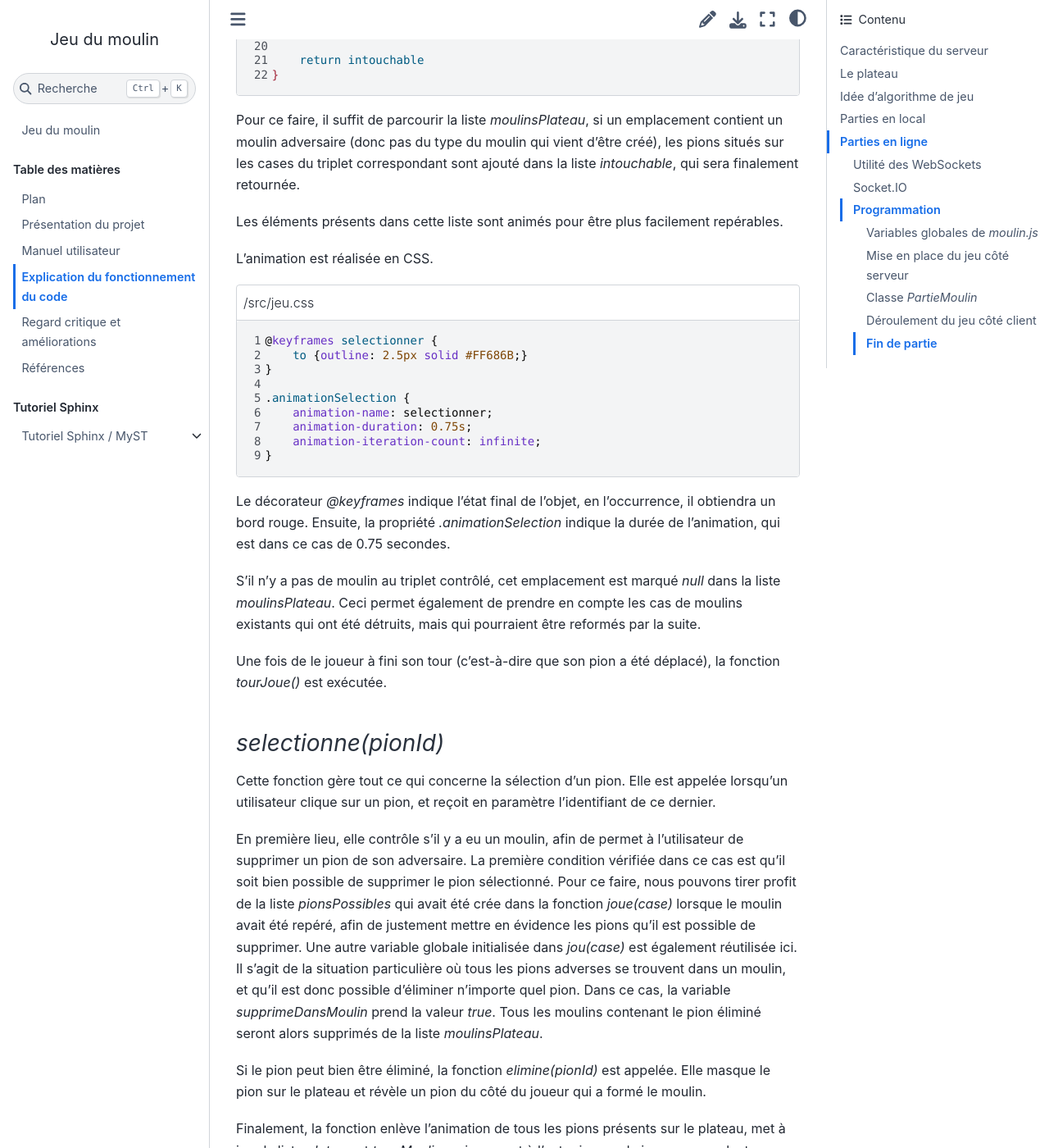
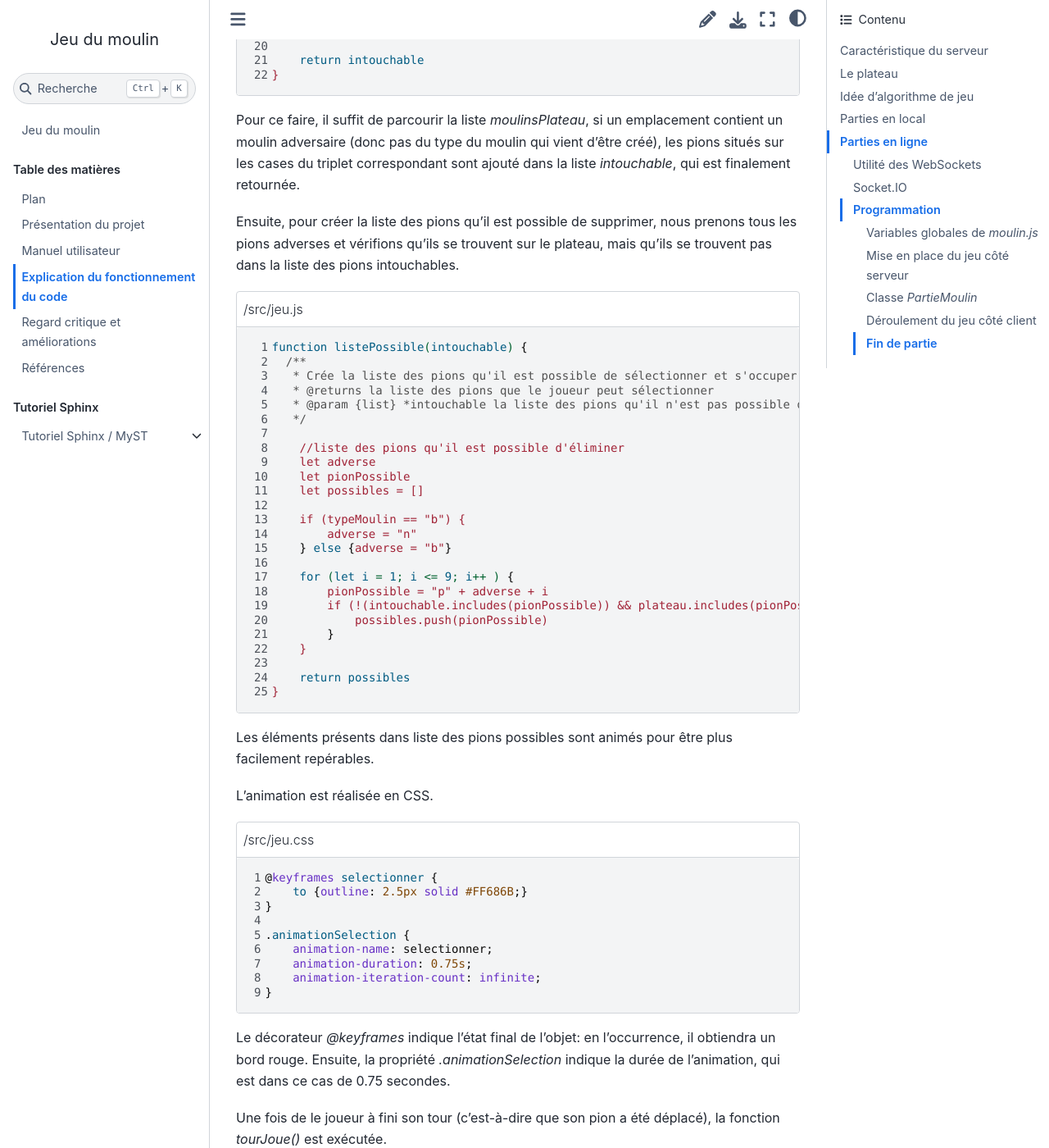
Before and after one commit to valentinethrlr/projet_moulin_documentation, a Sphinx documentation site: the page built from source/explication.md, in a window 1280 px wide and 1400 px high, scrolled down 9046 px. Shown: the whole window at 82% size. Built offline with Sphinx 7.4.7 and the Sphinx Book theme 1.1.4, drawn with Linux system fonts in a browser that asks for light colours; cross-references to code outside the pages are shown as plain code; some of the changed text lies outside the part shown.

Commit message:
relecture

````diff
--- a/source/explication.md
+++ b/source/explication.md
@@ -181,7 +181,7 @@ Dans cette condition, l'emplacement du pion est tout d'abord recherchée par l'e
 
 Le deuxième rôle de <em>joue(numeroCase)</em> est de contrôler si un moulin a été formé immédiatement après le fin du tour du joueur (c'est-à-dire lorsqu'il aura posé son pion). Ce contrôle ne s'effectue qu'à partir du cinquième tour, étant donné qu'il est impossible de former un moulin avant, puisque les joueurs n'auront que deux pions sur le plateau.
 
-Pour ce faire, toutes les configurations possibles de moulin (présentées dans <em>moulins</em>) sont parcourues et il est à chaque fois vérifié si les pions présents sur ces triplets sont identiques. Si c'est effectivement le cas, il est contrôlé que le moulin vient d'être formé; par conséquent qu'il n'existe pas encore dans la liste <em>moulinsPlateau</em> à l'emplacement correspondant. Si les pions des cases des triplets sont différents, les contrôles continuent jusqu'à la fin de la liste des triplets et la configuration est indiqué comme vide dans <em>moulinsPlateau</em>. Ceci permet de prendre en compte le cas où un moulin est ouvert, et donc potentiellement à nouveau formable.
+Pour ce faire, toutes les configurations possibles de moulin (présentées dans <em>moulins</em>) sont parcourues et il est à chaque fois vérifié si les pions présents sur ces triplets sont identiques. Si c'est effectivement le cas, il est contrôlé que le moulin vient d'être formé; par conséquent qu'il n'existe pas encore dans la liste <em>moulinsPlateau</em> à l'emplacement correspondant. Si les pions des cases des triplets sont différents, les contrôles continuent jusqu'à la fin de la liste des triplets et la configuration est marqué <em>null</em> dans la liste <em>moulinsPlateau</em>. Ceci permet également de prendre en compte les cas de moulins existants qui ont été détruits, mais qui pourraient être reformés par la suite.
 
 S'il y a effectivement un moulin, un message est affiché au-dessus du plateau. Le moulin est enregistré dans <em>moulinsPlateau</em>, le type de moulin dans <em>typeMoulin</em> et le nombre de mouvements sans prise est remis à zéro.
 
@@ -196,9 +196,18 @@ Afin de créer cette liste, il est tout d'abord plus simple de créer la liste d
 :lines: 407-428
 ```
 
-Pour ce faire, il suffit de parcourir la liste <em>moulinsPlateau</em>, si un emplacement contient un moulin adversaire (donc pas du type du moulin qui vient d'être créé), les pions situés sur les cases du triplet correspondant sont ajouté dans la liste <em>intouchable</em>, qui sera finalement retournée.
+Pour ce faire, il suffit de parcourir la liste <em>moulinsPlateau</em>, si un emplacement contient un moulin adversaire (donc pas du type du moulin qui vient d'être créé), les pions situés sur les cases du triplet correspondant sont ajouté dans la liste <em>intouchable</em>, qui est finalement retournée.
 
-Les éléments présents dans cette liste sont animés pour être plus facilement repérables.
+Ensuite, pour créer la liste des pions qu'il est possible de supprimer, nous prenons tous les pions adverses et vérifions qu'ils se trouvent sur le plateau, mais qu'ils se trouvent pas dans la liste des pions intouchables.
+
+```{literalinclude} /src/jeu.js
+:language: css
+:caption: /src/jeu.js
+:linenos: true
+:lines: 431-455
+```
+
+Les éléments présents dans liste des pions possibles sont animés pour être plus facilement repérables.
 
 L'animation est réalisée en CSS.
 
@@ -209,9 +218,7 @@ L'animation est réalisée en CSS.
 :lines: 1-9
 ```
 
-Le décorateur <em>@keyframes</em> indique l'état final de l'objet, en l'occurrence, il obtiendra un bord rouge. Ensuite, la propriété <em>.animationSelection</em> indique la durée de l'animation, qui est dans ce cas de 0.75 secondes.
-
-S'il n'y a pas de moulin au triplet contrôlé, cet emplacement est marqué <em>null</em> dans la liste <em>moulinsPlateau</em>. Ceci permet également de prendre en compte les cas de moulins existants qui ont été détruits, mais qui pourraient être reformés par la suite.
+Le décorateur <em>@keyframes</em> indique l'état final de l'objet: en l'occurrence, il obtiendra un bord rouge. Ensuite, la propriété <em>.animationSelection</em> indique la durée de l'animation, qui est dans ce cas de 0.75 secondes.
 
 Une fois de le joueur à fini son tour (c'est-à-dire que son pion a été déplacé), la fonction <em>tourJoue()</em> est exécutée.
 
````
